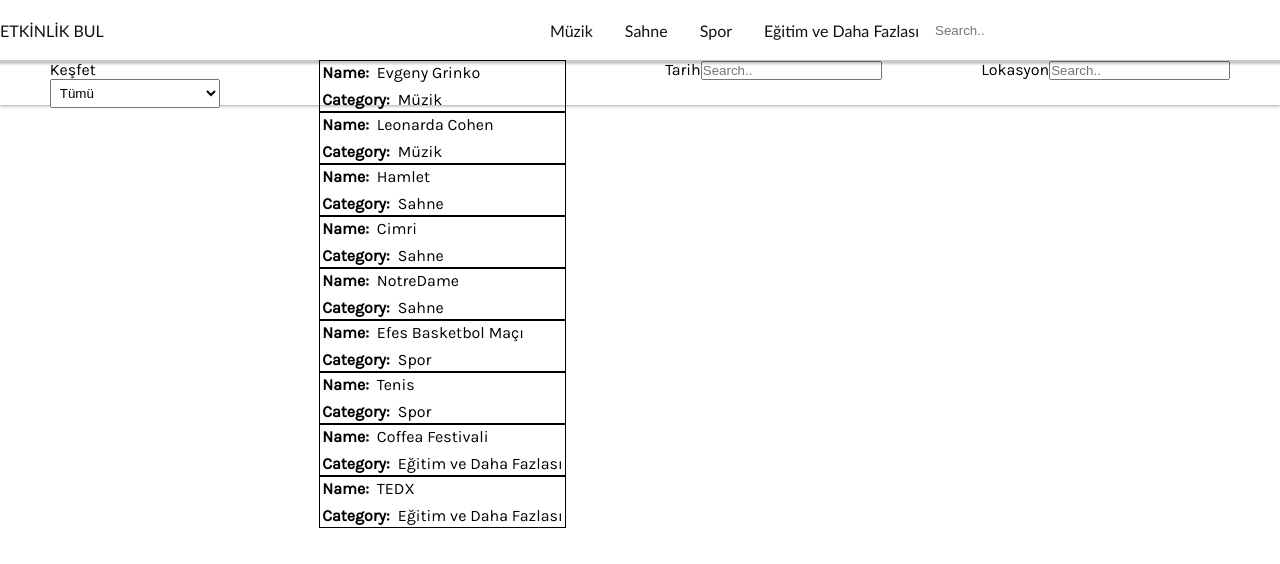
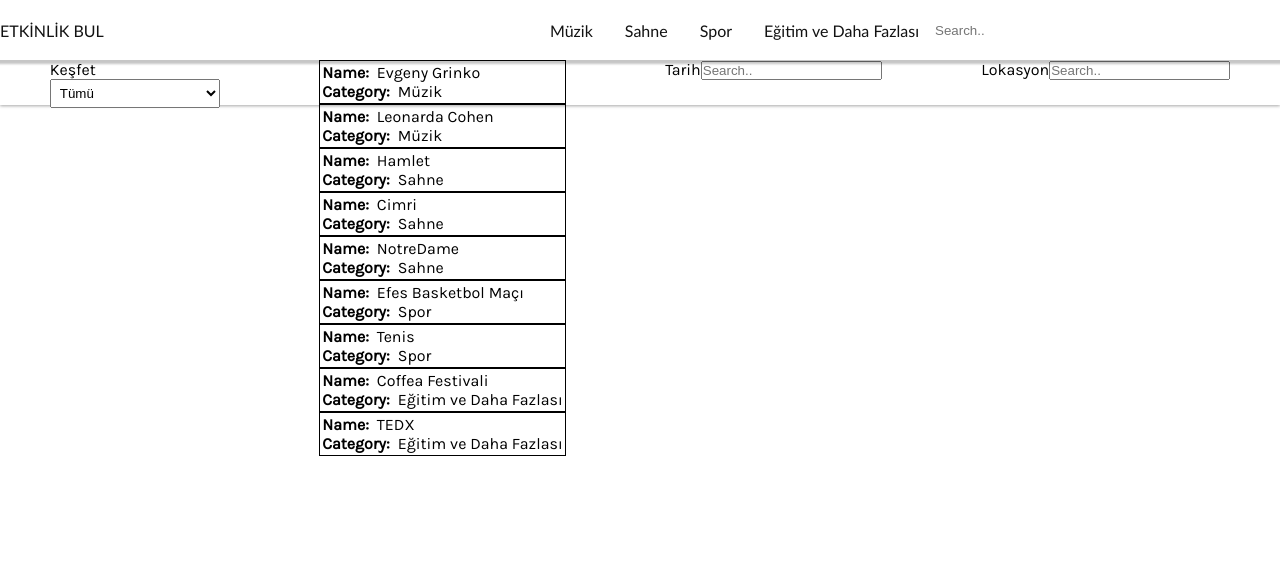
Before and after one commit to bstkpnr/EtsTur_Case, a React (Create React App) app: page / in a window 1280 px wide. Shown: the top 564 px of the page. Built offline with nearby package versions, Linux system fonts and the light colour scheme.

Commit message:
change css

```diff
--- a/src/components/styles/style.scss
+++ b/src/components/styles/style.scss
@@ -104,7 +104,6 @@ margin: 0 auto;}
 .item-container {
   display: flex;
   flex-direction: column;
-  gap: 8px;
   padding: 2px;
   border: 1px solid black;
 }
```
